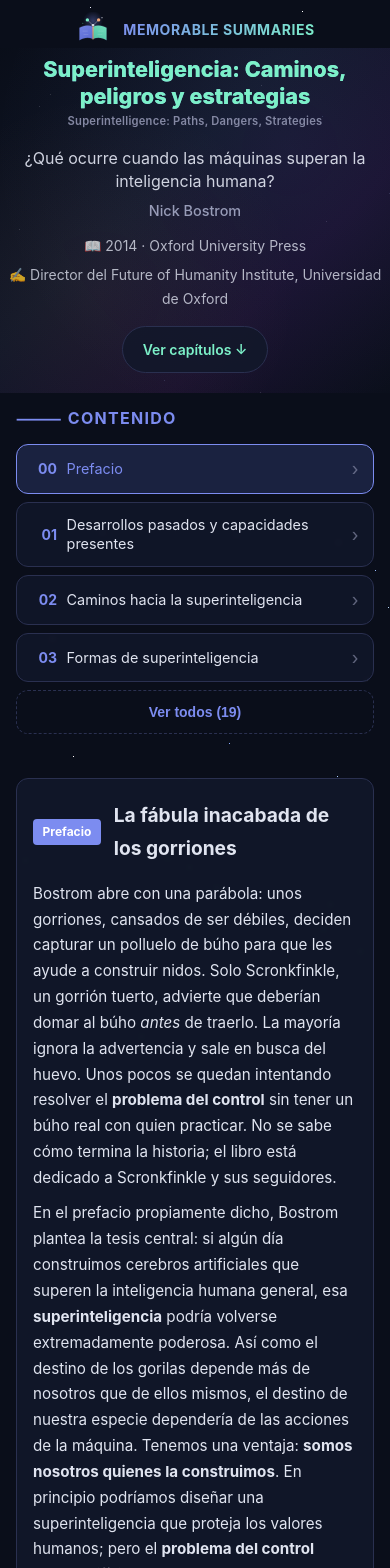
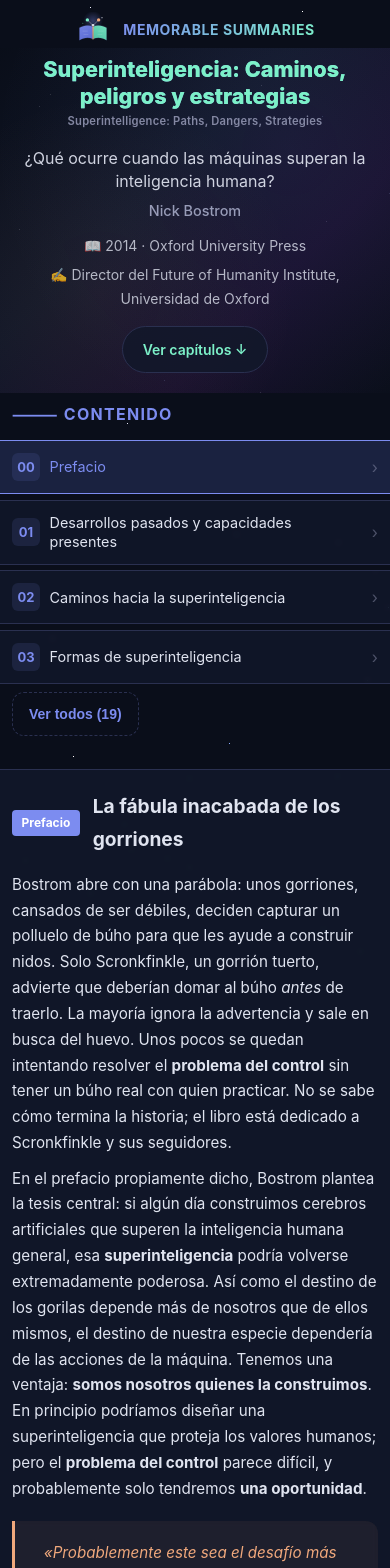
Before and after one commit to LucasJappert/memorable-summaries, a Vue app: page / in a window 390 px wide. Shown: the top 1568 px of the page. Built offline with nearby package versions, Linux system fonts and the light colour scheme.

Commit message:
Expandir ancho útil en mobile con layout full-bleed.
TOC y secciones borde a borde con gutter mínimo y safe-area; badges compactos en números de capítulo.

Co-authored-by: Cursor <cursoragent@cursor.com>

```diff
--- a/src/assets/styles.css
+++ b/src/assets/styles.css
@@ -9,6 +9,9 @@
     --text2: #989cb8;
     --border: #2a3050;
     --radius: 12px;
+    --gutter: 1rem;
+    --gutter-left: max(var(--gutter), env(safe-area-inset-left, 0px));
+    --gutter-right: max(var(--gutter), env(safe-area-inset-right, 0px));
   }
   * { margin: 0; padding: 0; box-sizing: border-box; }
   html { scroll-behavior: smooth; }
@@ -501,7 +504,7 @@
     grid-template-columns: 1fr;
     max-width: 800px;
     margin: 0 auto;
-    padding: 0 1rem;
+    padding: 0 var(--gutter);
   }
   .page-layout__main {
     min-width: 0;
@@ -680,9 +683,10 @@
   .toc-chevron {
     flex-shrink: 0;
     color: var(--text2);
-    font-size: 1.1rem;
+    font-size: 1rem;
     line-height: 1;
-    opacity: 0.6;
+    opacity: 0.45;
+    margin-left: 0.15rem;
   }
   .toc-expand {
     display: flex;
@@ -731,10 +735,15 @@
   .toc-num {
     color: var(--accent);
     font-weight: 700;
-    font-size: 0.875rem;
-    min-width: 1.6rem;
-    text-align: right;
+    font-size: 0.8125rem;
+    min-width: 1.75rem;
+    height: 1.75rem;
+    display: flex;
+    align-items: center;
+    justify-content: center;
     flex-shrink: 0;
+    background: rgba(124, 140, 240, 0.12);
+    border-radius: 6px;
   }
 
   /* Sections */
@@ -1184,6 +1193,66 @@
 
   /* Mobile layout tweaks */
   @media (max-width: 767px) {
+    :root {
+      --gutter: 0.75rem;
+      --gutter-left: max(var(--gutter), env(safe-area-inset-left, 0px));
+      --gutter-right: max(var(--gutter), env(safe-area-inset-right, 0px));
+    }
+
+    .hero {
+      padding-left: var(--gutter-left);
+      padding-right: var(--gutter-right);
+    }
+
+    .page-layout {
+      padding: 0;
+    }
+
+    .page-layout__sidebar .toc {
+      margin: 0.5rem 0 0.85rem;
+    }
+
+    .toc__heading {
+      padding: 0 var(--gutter-left);
+    }
+
+    .toc-grid {
+      gap: 0.35rem;
+    }
+
+    .toc-item {
+      gap: 0.6rem;
+      padding: 0.75rem var(--gutter-right) 0.75rem var(--gutter-left);
+      border-radius: 0;
+      border-left: none;
+      border-right: none;
+    }
+
+    .toc-expand {
+      width: auto;
+      margin: 0.5rem var(--gutter-left);
+    }
+
+    .container .section {
+      margin-left: 0;
+      margin-right: 0;
+      padding-left: var(--gutter-left);
+      padding-right: var(--gutter-right);
+      border-left: none;
+      border-right: none;
+      border-radius: 0;
+    }
+
+    .container .divider {
+      margin-left: var(--gutter-left);
+      margin-right: var(--gutter-right);
+    }
+
+    .page-layout__main .footer {
+      padding-left: var(--gutter-left);
+      padding-right: var(--gutter-right);
+    }
+
     .hero h1,
     .hero__title {
       font-size: clamp(1.35rem, 5.5vw, 1.75rem);
@@ -1207,8 +1276,10 @@
 
   @media (max-width: 600px) {
     .section {
-      padding: 1.25rem 1rem;
-      margin: 1.5rem 0;
+      padding-top: 1.25rem;
+      padding-bottom: 1.25rem;
+      margin-top: 1.25rem;
+      margin-bottom: 1.25rem;
     }
     .concept-grid {
       grid-template-columns: 1fr;
```
